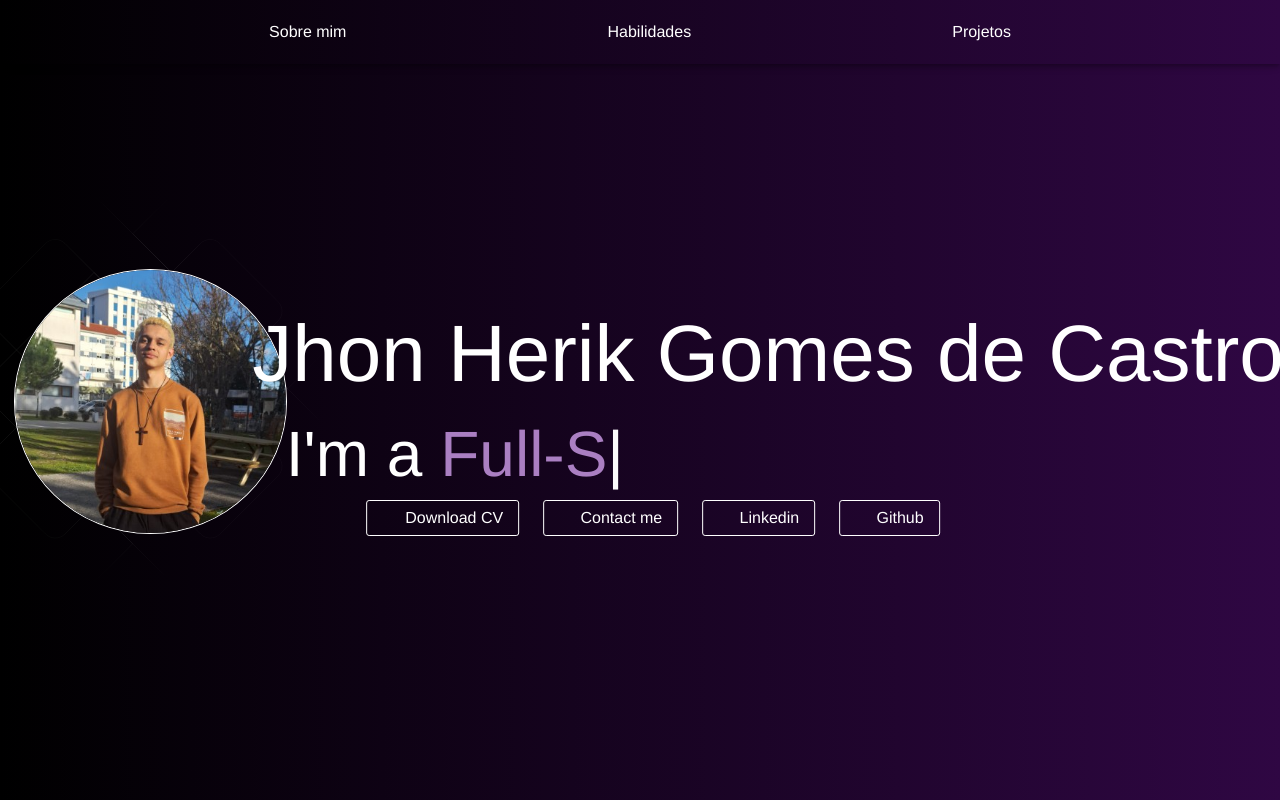
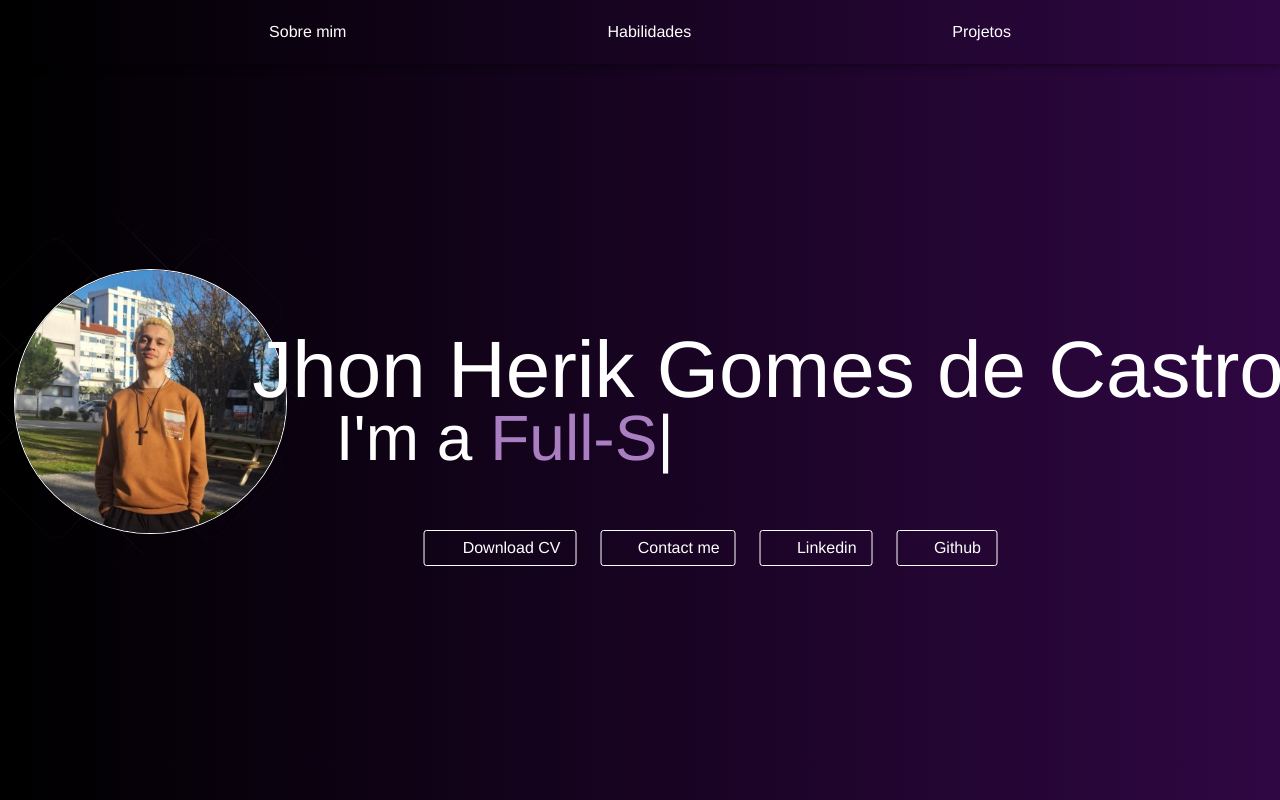
Before and after one commit to jhonherikgc/Portf-lio-Dev, a React (Vite) app: page / in a window 1280 px wide. Shown: the top 800 px of the page. Built offline with nearby package versions, Linux system fonts and the light colour scheme; some icons are missing.

Commit message:
fix-margin

```diff
--- a/src/pages/Sections/Hero/Hero.tsx
+++ b/src/pages/Sections/Hero/Hero.tsx
@@ -27,6 +27,9 @@ const StyledHero = styled("div")(({ theme }) => ({
   },
   [theme.breakpoints.up("lg")]: {
     paddingTop: "25px",
+    // Para telas muito grandes (como 1920px), você pode querer limitar a largura do conteúdo
+    // Sem refatorar, isso é mais difícil de controlar no Container,
+    // mas o Container "lg" já tem um max-width fixo no tema, o que ajuda.
   },
 }));
 
@@ -36,6 +39,8 @@ const StyledImg = styled("img")(({ theme }) => ({
   borderRadius: "50%",
   border: `1px solid ${theme.palette.primary.contrastText}`,
   [theme.breakpoints.up("md")]: {
+    // Mantendo suas propriedades existentes, o que pode estar contribuindo para o posicionamento
+    // mas não as alteraremos diretamente aqui.
     paddingLeft: "-100px",
     marginLeft: "-100px",
     width:"100%",
@@ -50,10 +55,7 @@ const Hero = () => {
   const EMAIL_SUBJECT = 'Contato via Curriculo - Dúvidas - Projetos';
   const EMAIL_BODY = 'Olá, como podemos criar juntos?';
 
-  // URL para abrir diretamente a caixa de composição do Gmail no navegador
   const GMAIL_COMPOSE_URL = `https://mail.google.com/mail/?view=cm&fs=1&to=${RECIPIENT_EMAIL}&su=${encodeURIComponent(EMAIL_SUBJECT)}&body=${encodeURIComponent(EMAIL_BODY)}`;
-
-
 
   const handleDownloadCv = useCallback(() => {
     const link = document.createElement('a');
@@ -68,7 +70,7 @@ const Hero = () => {
     <StyledHero>
       <Container maxWidth="lg">
         <Grid container spacing={2}>
-          {/* ... Foto e Texto ... */}
+          {/* ... Foto ... */}
           <Grid>
             <Slide direction="left">
               <Box position="relative">
@@ -81,22 +83,30 @@ const Hero = () => {
               </Box>
             </Slide>
           </Grid>
+
+          {/* Grid do Texto e Botões */}
           {/*@ts-ignore*/}
           <Grid item xs={12} md={6}>
             <Box sx={{
               position: { md: "absolute" },
               top: { md: '50%' },
-              left: { md: '60%' },
-              transform: { md: 'translate(-50%, -50%)' },
-              maxWidth: {xs: '100%', md: '100%'},
-              textAlign: 'center'
+              maxWidth: { xs: '100%', md: '100%' }, // Mantendo como está
+              textAlign: 'center',
+
+              // 🎯 CORREÇÃO PARA O TEXTO EM TELAS GRANDES (1920px)
+              // Ajusta o 'left' e 'transform' especificamente para telas 'xl' (>= 1536px)
+              // Você pode ajustar estes valores percentuais (ex: 55%, 58%, etc.)
+              // e a porcentagem do translateX(-X%) para encontrar o ponto ideal em 1920px.
+              // O valor ideal dependerá do tamanho da fonte e da largura do texto.
+              left: { md: '60%', xl: '55%' }, // Ajusta para a esquerda em telas XL
+              transform: { md: 'translate(-50%, -50%)', xl: 'translate(-40%, -50%)' }, // Ajusta o deslocamento
             }}>
               <Fade>
                 <Typography
                   color="primary.contrastText"
                   variant="h1"
                   textAlign="center"
-                  pb={2}
+                  pb={{xs: 2, md: 0}}
                   sx={{
                     whiteSpace: { xs: 'normal', md: 'nowrap' },
                     fontSize: {
@@ -106,6 +116,7 @@ const Hero = () => {
                       lg: '5rem'
                     }
                   }}
+                  mb={{md: -2}}
                 >
                   Jhon Herik Gomes de Castro
                 </Typography>
@@ -128,7 +139,7 @@ const Hero = () => {
                     }}>I'm a&nbsp;</Box>
                     <Box component="span" sx={{
                       display: 'inline-block',
-                      minWidth: { xs: '300px', sm: '800px' },
+                      minWidth: { xs: '300px', sm: '700px' },
                       textAlign: 'left',
                       fontSize: {
                       xs: '1.9rem',
@@ -147,7 +158,7 @@ const Hero = () => {
               </Fade>
             </Box>
 
-            {/* Botões*/}
+            {/* Botões */}
             <Fade delay={1000}>
               <Grid
                 container
@@ -157,9 +168,10 @@ const Hero = () => {
                 pt={3}
                 sx={{
                   position: {md:"absolute"},
-                  bottom: { md: '33%' },
-                  left: { md: '51%' },
-                  transform: { md: 'translateX(-50%)' },
+                  bottom: { md: '30%', lg: '33%' },
+                  maxWidth: '100%', // Adicionado para garantir que os botões não se espalhem mais do que o necessário
+                  left: { md: '51%', xl: '46%' }, // Move mais para a esquerda
+                  transform: { md: 'translate(-40%, 50%)', xl: 'translate(-15%, -45%)' }, // Ajusta o deslocamento
                 }}
               >
                 {/* Botão Download CV */}
```
